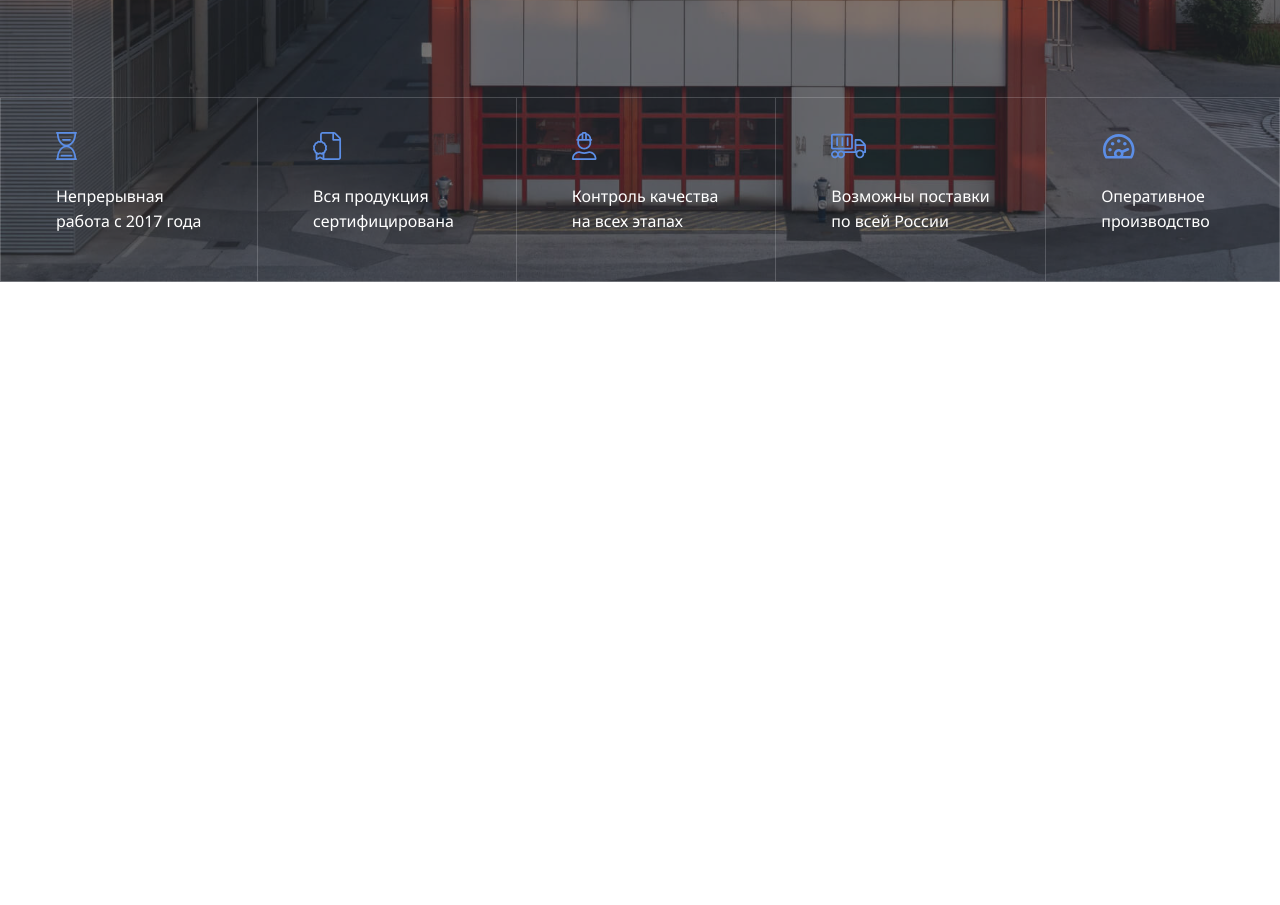
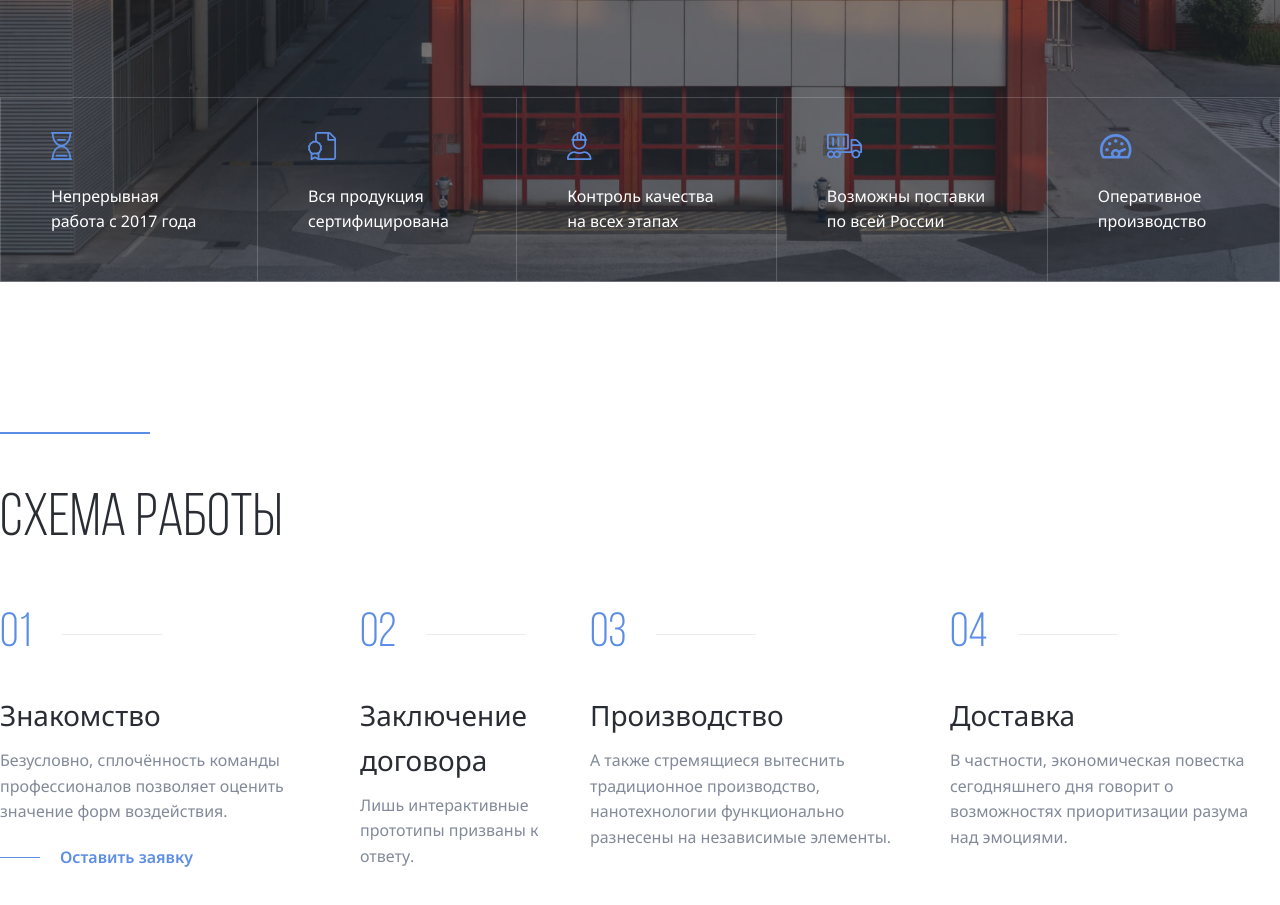
Before and after one commit to marymina-web/Aliance, a plain HTML site: page index.html in a window 1280 px wide. Shown: the part 703-1608 px from the top of the page. Before the commit the page ends 1001 px from the top, so only its background shows below. Drawn offline with Linux system fonts and the light colour scheme.

Commit message:
added steps section

```diff
--- a/css/style.css
+++ b/css/style.css
@@ -127,7 +127,7 @@ body {
   position: relative;
 }
 .header-features-item {
-  padding: 30px 55px;
+  padding: 30px 50px;
   border: 1px solid rgba(235, 235, 240, 0.2);
 }
 .header-features-text {
@@ -138,3 +138,71 @@ body {
 .header-features-item:not(:last-child) {
   border-right: none; /*для всех элементов header-features-item кроме последнего */
 }
+.section {
+  margin-top: 150px;
+  margin-bottom: 150px;
+}
+.section-title {
+  font-family: "Bebas Neue Book";
+  font-weight: 400;
+  font-size: 60px;
+  line-height: 120%;
+  color: #292D33;
+}
+.steps {
+  display: flex;
+  list-style: none;
+  padding: 0;
+  gap: 30px;
+}
+.steps-item {
+  max-width: 330px;
+}
+.steps-num {
+  font-family: "Bebas Neue Book";
+  font-weight: 400;
+  font-size: 48px;
+  line-height: 120%;
+  color: #5C8EE6;
+  display: flex;
+  align-items: center;
+}
+.steps-num::after {
+  content: "";
+  height: 1px;
+  background: #EBEBF0;
+  width: 100px;
+  margin-left: 30px;
+}
+.steps-title {
+  font-weight: 400;
+  font-size: 28px;
+  line-height: 160%;
+  color: #292D33;
+  margin-top: 30px;
+  margin-bottom: 10px;
+}
+.steps-text {
+  font-weight: 400;
+  font-size: 16px;
+  line-height: 160%;
+  color: #828A99;
+  margin-top: 10px;
+  margin-bottom: 20px;
+}
+.steps-link {
+  display: flex;
+  align-items: center;
+  text-decoration: none;
+  font-weight: 600;
+  font-size: 16px;
+  line-height: 160%;
+  color: #5C8EE6;
+}
+.steps-link:before {
+  content: "";
+  height: 1px;
+  width: 40px;
+  background: #5C8EE6;
+  margin-right: 20px;
+}
--- a/index.html
+++ b/index.html
@@ -8,12 +8,11 @@
   <link rel="preconnect" href="https://fonts.gstatic.com" crossorigin>
   <link href="https://fonts.googleapis.com/css2?family=Noto+Sans:wght@400;600;700&display=swap" rel="stylesheet">
   <link rel="stylesheet" href="css/normalize.css">
-  <link rel="stylesheet" href="css/style.css">
+  <link rel="stylesheet" href="css/style.css" ?="v1.1">
 
   <title>Aliance Production</title>
 </head>
 <body>
-
   <header class="header header-image">
     <nav class="navbar">
       <a href="./" class="header-logo">
@@ -52,7 +51,7 @@
           <img src="img/features/time.svg"
           alt="часы"
           class="header-features-icon">
-          <p class="header-features-text">Непрерывная работа c 2017 года</p>
+          <p class="header-features-text">Непрерывная работа c&nbsp;2017 года</p>
         </li>
         <li class="header-features-item">
           <img src="img/features/certificate.svg"
@@ -83,7 +82,40 @@
     </div>
     <!-- /.container -->
   </header>
+  <section class="section section-light">
+    <div class="container">
+      <div class="seporator"></div>
+        <h2 class="section-title">Схема работы</h2>
+        <ol class="steps">
 
+          <li class="steps-item">
+            <span class="steps-num">01</span>
+            <h3 class="steps-title">Знакомство</h3>
+            <p class="steps-text">Безусловно, сплочённость команды профессионалов позволяет оценить значение форм воздействия.</p>
+            <a href="#" class="steps-link">Оставить заявку</a>
+          </li>
+
+          <li class="steps-item">
+            <span class="steps-num">02</span>
+            <h3 class="steps-title">Заключение договора</h3>
+            <p class="steps-text">Лишь интерактивные прототипы призваны к ответу.</p>
+          </li>
+
+          <li class="steps-item">
+            <span class="steps-num">03</span>
+            <h3 class="steps-title">Производство</h3>
+            <p class="steps-text">А также стремящиеся вытеснить традиционное производство, нанотехнологии функционально разнесены на независимые элементы.</p>
+          </li>
+
+          <li class="steps-item">
+            <span class="steps-num">04</span>
+            <h3 class="steps-title">Доставка</h3>
+            <p class="steps-text">В частности, экономическая повестка сегодняшнего дня говорит о возможностях приоритизации разума над эмоциями.</p>
+          </li>
+
+        </ol>
+    </div>
+  </section>
 
 
   <script src="js/main.js"></script>
```
